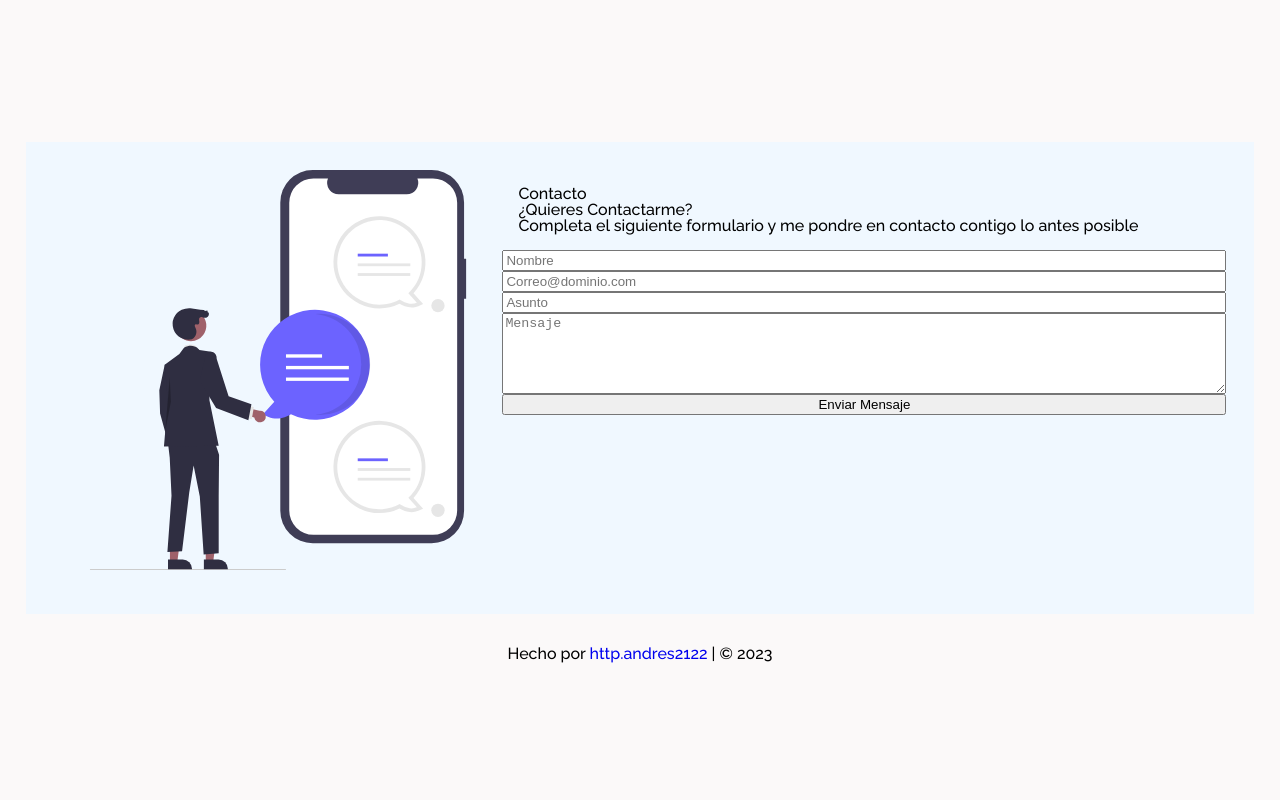
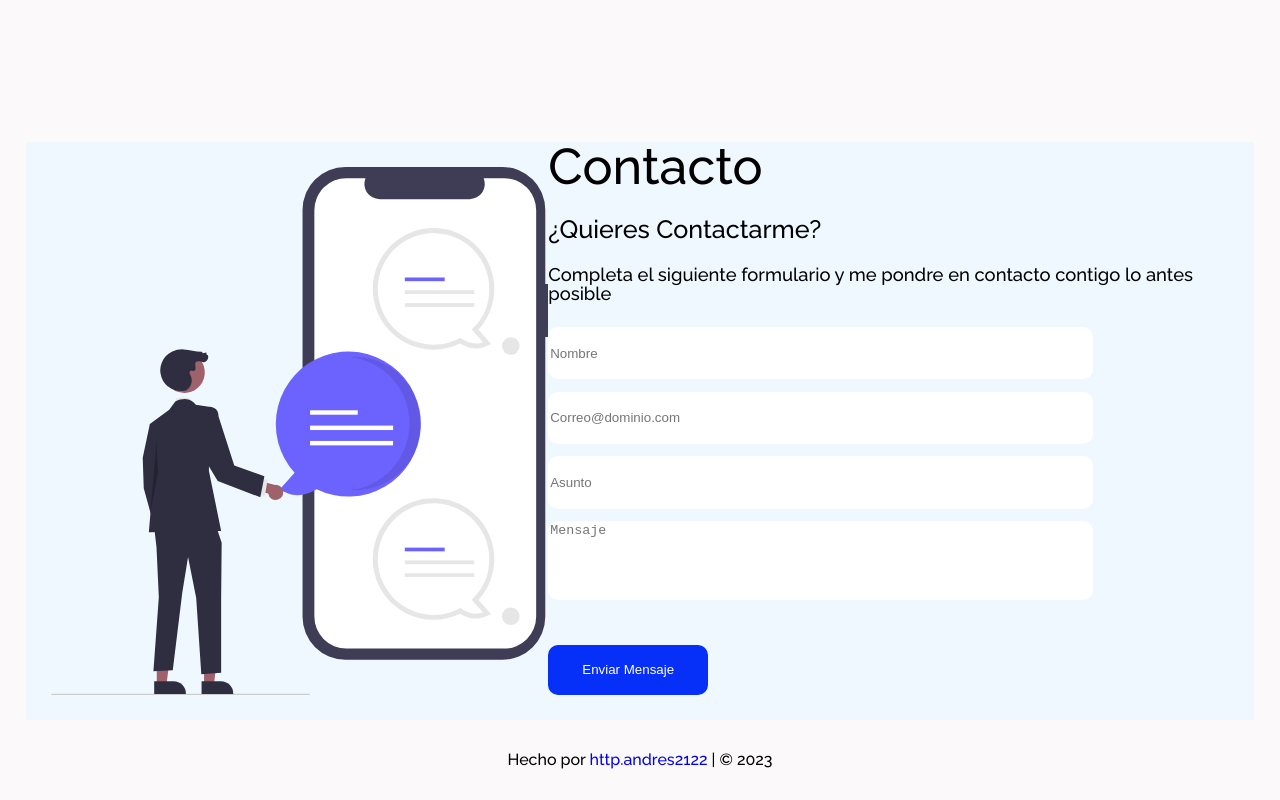
Before and after one commit to http-andres2122/Portafolio-IABB-2023, a plain HTML site: page index.html in a window 1280 px wide. Shown: the part 2604-3404 px from the top of the page. Before the commit the page ends 3298 px from the top, so only its background shows below. Drawn offline with Linux system fonts and the light colour scheme.

Commit message:
se realiza estilizacion final para desktop

```diff
--- a/assets/css/style.css
+++ b/assets/css/style.css
@@ -5,6 +5,8 @@
     --pivh: 3.14vh;
     --pivw: 3.14vw;
     --lettersize: 1.5;
+    --weighttitulos:600;
+    --sizetitulos:2rem;
     --colorsobre: #ebf4ff;
     --colorblanco: #FFF;
     --colorfondo: #f4efef59;
@@ -14,6 +16,9 @@
 }
 
 /*----fix issues-----*/
+html{
+    scroll-behavior: smooth;
+}
 
 .td{
     font-family: 'Raleway', sans-serif;
@@ -126,8 +131,8 @@ a {
 
 .skills h3, .hobbies h3, .formacion h3{
     margin-bottom: var(--pirem);
-    font-size: 2rem;
-    font-weight: 600;
+    font-size: var(--sizetitulos);
+    font-weight: var(--weighttitulos);
     color: var(--colortitulos)
 }
 
@@ -208,8 +213,8 @@ a {
 
 .experiencia h3 {
     margin-bottom: var(--pirem);
-    font-size: 2rem;
-    font-weight: 600;
+    font-size: var(--sizetitulos);
+    font-weight: var(--weighttitulos);
     color: var(--colortitulos);
 }
 
@@ -225,30 +230,68 @@ a {
 
 /*----Contacto----*/
 .contacto {
-    padding: 1.75rem;
+    padding: 1.57rem;
     background: aliceblue;
 }
 
 .contacto_container {
     display: flex;
-    height: 26rem;
-    flex-direction: column;
-    flex-wrap: wrap;
+    height: 33rem;
+    justify-content: space-evenly;
+    /* padding: 0px 7rem; */
 }
 
 .contacto img {
-    height: 25rem;
+    /* height: 25rem; */
 }
 
 .contactoform__text {
     display: flex;
     flex-direction: column;
-    padding: 1rem;
+}
+
+.contactoform__text h2{
+    font-size: var(--pirem);
+    margin: -3.14vh 0 3.14vh;
+}
+
+.contactoform__text h3{
+    font-size: 1.57rem;
+}
+
+.contactoform__text h4 {
+    margin: 3vh 0;
+    font-size: 1.15rem;
 }
 
 .contactoform {
     display: flex;
+    width: 80%;
     flex-direction: column;
+    height: -webkit-fill-available;
+    justify-content: space-between;
+}
+
+.contactoform__input{
+    height: var(--pirem);
+    border: none;
+    border-radius: 10px;
+}
+
+.contactoform__textarea{
+    resize: none;
+    border: none;
+    border-radius: 10px;
+}
+
+.contactoform__button{
+    width: 10rem;
+    height: 3.14rem;
+    border: none;
+    border-radius: 10px;
+    background-color: #062ff8;
+    color: #fff;
+    margin-top: 2rem;
 }
 
 /*----footer----*/
--- a/index.html
+++ b/index.html
@@ -216,15 +216,16 @@
                 <div class="contactoform__text">
                     <h2>Contacto</h2>
                     <h3>¿Quieres Contactarme?</h3>
-                    <h3>Completa el siguiente formulario y me pondre en contacto contigo lo antes posible</h3>
-                </div>
+                    <h4>Completa el siguiente formulario y me pondre en contacto contigo lo antes posible</h4>
                     <form action="" class="contactoform">
                         <input class="contactoform__input" type="text" id="nombre" name="nombre" placeholder="Nombre">
                         <input class="contactoform__input" type="email" id="correo" name="correo" placeholder="Correo@dominio.com">
                         <input class="contactoform__input" type="text" id="asunto" name="asunto" placeholder="Asunto">
-                        <textarea class="contactoform__input" rows="5" cols="40" id="mensaje" name="mensaje" placeholder="Mensaje"></textarea>
-                        <button class="contactoform__input" type="submit" >Enviar Mensaje</button>
+                        <textarea class="contactoform__textarea" rows="5" cols="40" id="mensaje" name="mensaje" placeholder="Mensaje"></textarea>
+                        <button class="contactoform__button" type="submit" >Enviar Mensaje</button>
                     </form>
+                </div>
+
             </div>
         </section>
 <!--------------footer----------------->
```
